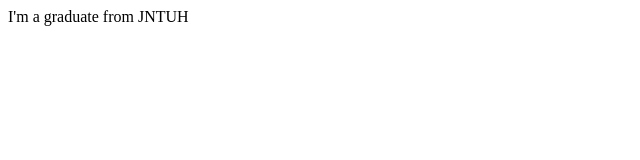
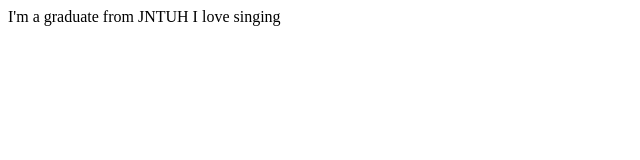
Before and after one commit to Manasa-43/Manasa-43, a plain HTML site: page index.html in a window 1280 px wide. Shown: the whole page, without its empty margins (0-640 px from the left). Drawn offline with Linux system fonts and the light colour scheme.

Commit message:
updating hobbies

```diff
--- a/index.html
+++ b/index.html
@@ -8,5 +8,6 @@
 </head>
 <body>
     I'm a graduate from JNTUH
+    I love singing
 </body>
 </html>
```
